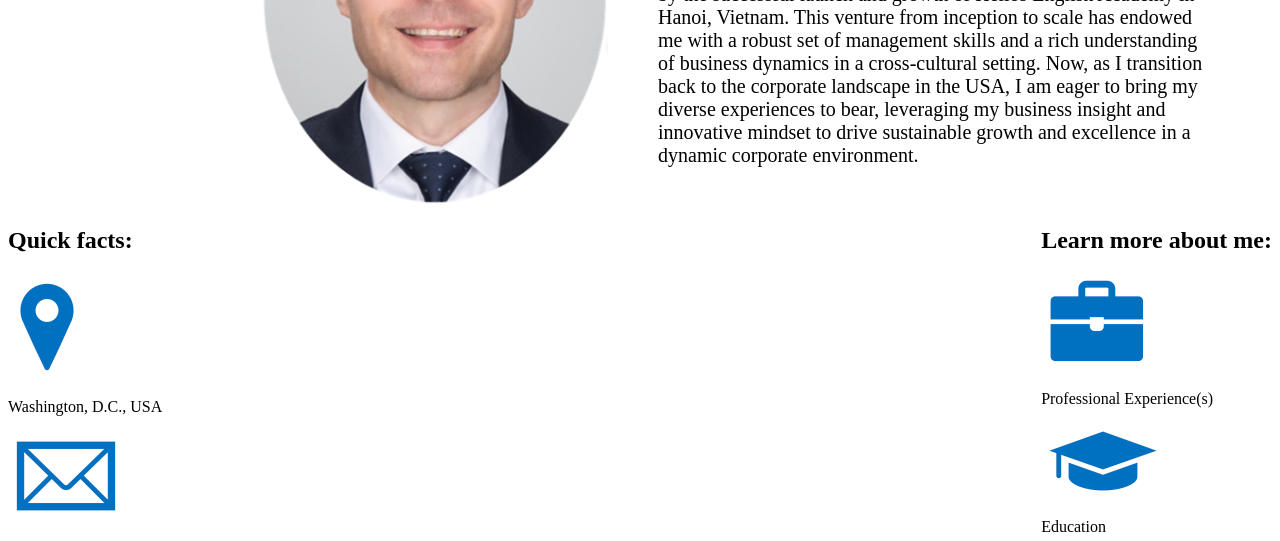
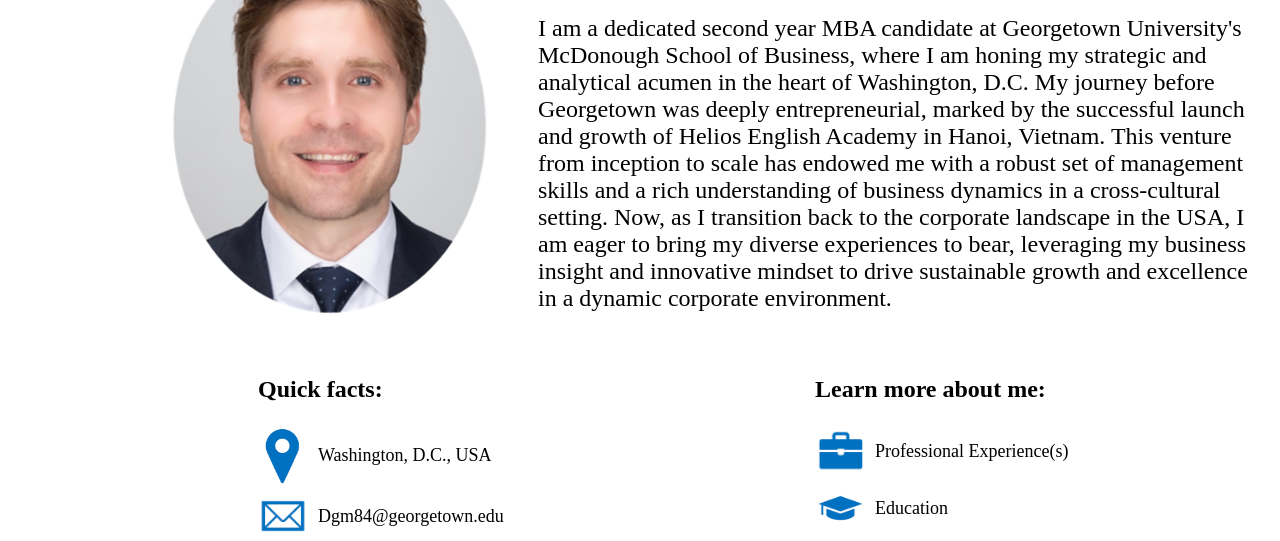
Before and after one commit to dgmaxa/hw, a plain HTML site: page index.html in a window 1280 px wide. Shown: the part 395-936 px from the top of the page. Drawn offline with Linux system fonts and the light colour scheme.

Commit message:
lots of css changes, finished with intro page

```diff
--- a/index.html
+++ b/index.html
@@ -39,9 +39,8 @@
         <p>+1(470)-838-5838</p>
       </div>
       <div class="fact">
-        <!-- Corrected the alt text here -->
         <img src="images/Linkedin.png" alt="LinkedIn Icon" class="info-icon">
-        <p>www.linkedin.com/in/douglasmaxa</p>
+        <a href="https://www.LinkedIn.com/in/douglasmaxa" target="_blank">www.linkedin.com/in/douglasmaxa</a>
       </div>
       <!-- Removed the extra closing div tag that was here -->
     </div>
--- a/style.css
+++ b/style.css
@@ -3,8 +3,10 @@
     color: white;
     text-align: center;
     font-family: 'Optima', sans-serif;
-    font-size: 36px;
+    font-size:40px;
+    padding: .5px 0;
   }
+
   .profile-section {
     display: flex;
     align-items: center;
@@ -12,21 +14,60 @@
   }
 
   .profile-photo {
-    width: 350px; /* Set the width of your image */
-    margin-left: 250px; /* Add some space between the image and the text */
+    margin-left: 160px;
+    width: 320px; /* Set the width of your image */
+    border-radius: 50%; /* Makes the image round */
     margin-right: 50px; /* Add some space between the image and the text */
   }
 
   .about-me {
-    max-width: 550px; /* Set a maximum width for your text */
-    font-size: 20px;
+    max-width: 800px; /* Set a maximum width for your text */
+    font-size: 24px;
   }
+
   .container {
     display: flex;
     justify-content: space-between;
+    margin: 20px 0; /* Adds margin above and below the container */
   }
 
   .quick-facts-section,
-  .learn-more-section {
+  .learn-more-about-me-section {
+    display: flex;
+    flex-direction: column;
+    align-items: startcenter; /* Centers the content */
     flex: 1;
   }
+
+  .fact, .learn-more {
+    display: flex;
+    align-items: center;
+  }
+
+  .info-icon {
+    width: 50px; /* Set the width of your icons */
+    margin-right: 10px; /* Add some space between the icon and the text */
+  }
+
+  /* Adjustments to ensure everything is centered within each section */
+  .quick-facts-section {
+    align-items: flex  flex-start; /* Aligns the quick facts to the start of the flex container */
+  }
+
+  .learn-more-about-me-section {
+    align-items: flex-start; /* Aligns the learn more section to the start of the flex container */
+  }
+  .fact p,
+.learn-more p {
+    font-size: 18px; /* Adjust the size as needed */
+}
+.quick-facts-section {
+    margin-left: 250px; /* Adjust this value as needed to push away from the border */
+    align-items: flex-start; /* Aligns the quick facts to the start of the flex container */
+  }
+
+  .learn-more-about-me-section {
+    padding-left: 150px;
+    padding-right: 50px; /* Adjust this value as needed to visually match the Quick Facts section */
+    align-items: flex-start; /* Aligns the learn more section to the start of the flex container */
+  }
```
